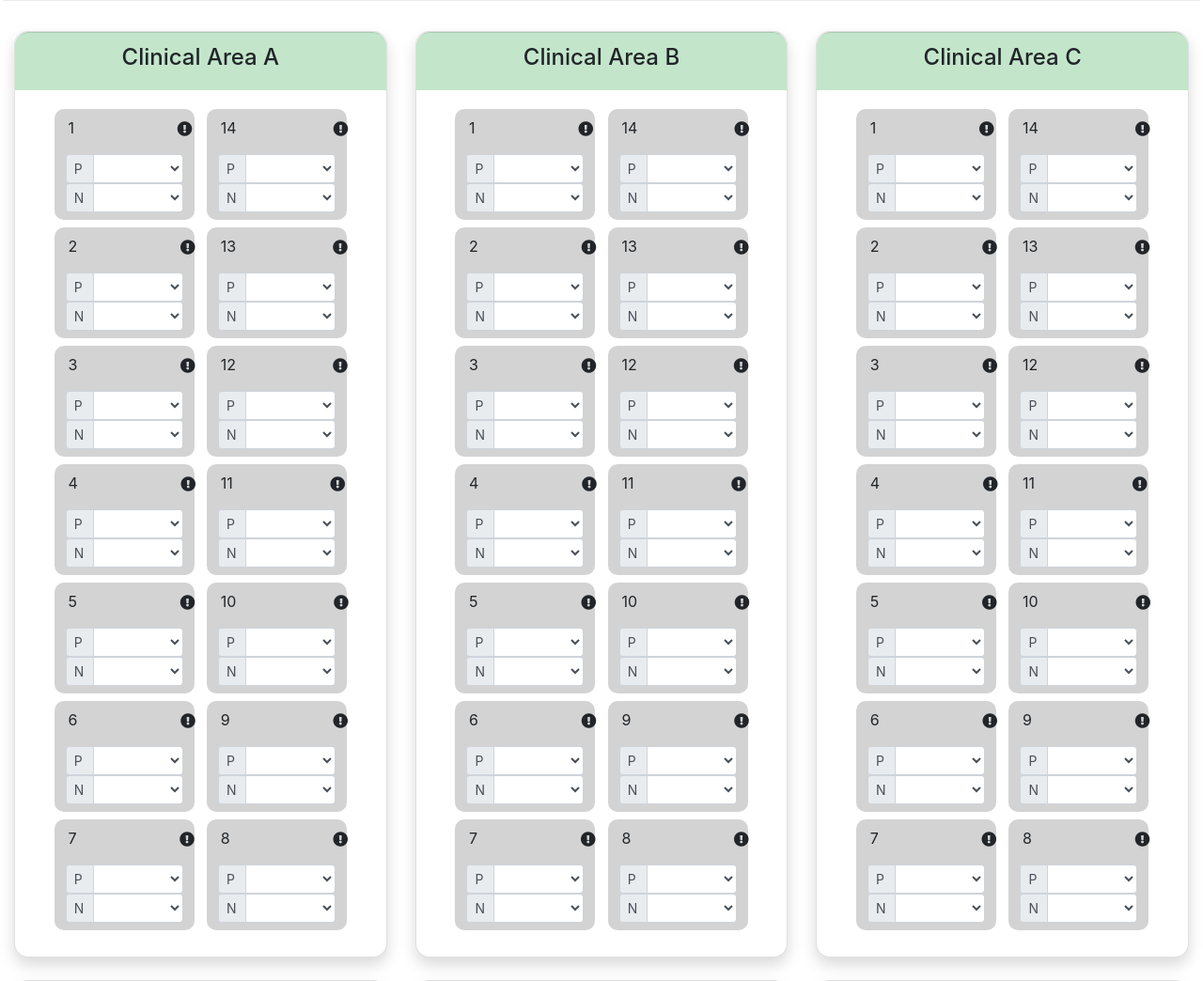
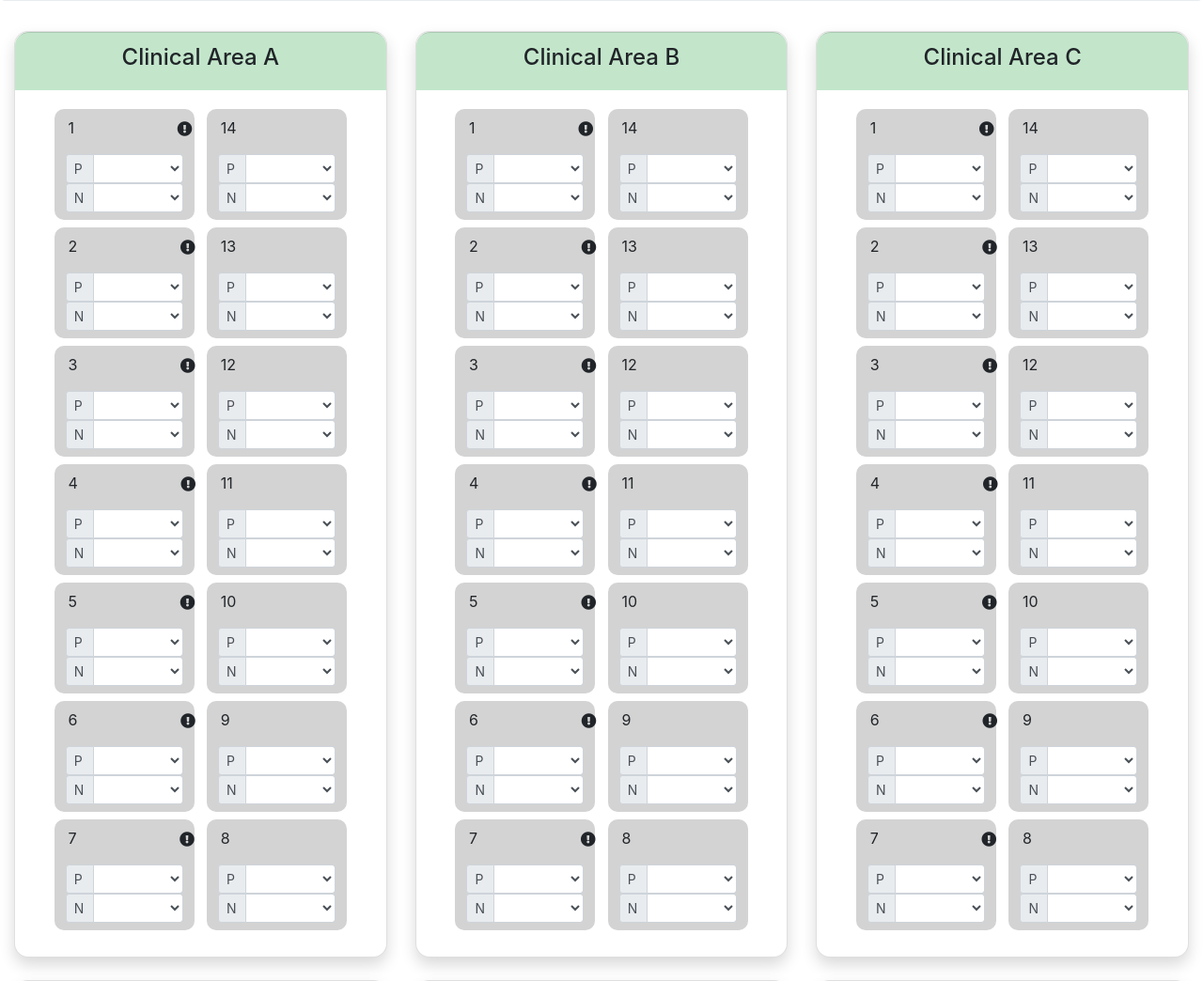
Before and after one commit to jho53/smart-roster-schedule, a Flask app: page /currentPNSheet in a window 1280 px wide. Shown: the part 367-1411 px from the top of the page at 94% size. Run offline with Flask 2, Linux system fonts and the light colour scheme; the visitor is signed in with stand-in values (Sample User, id 1); data that the repository does not hold is empty; some libraries are stand-ins or nearby versions.

Commit message:
Update cur_pnSheet_blank.html

```diff
--- a/code/templates/Assignment Sheets/cur_pnSheet_blank.html
+++ b/code/templates/Assignment Sheets/cur_pnSheet_blank.html
@@ -125,14 +125,6 @@
                     <div class="col-11 p-2 row mb-2" style="background-color: lightgrey; border-radius: 10px;"
                         id="pod-{{areas[area_iter.value]}}-bed-{{desc_loop + 8}}-view">
                         <p style="position: relative; left: 5%;">{{ desc_loop + 8 }}</p>
-                        <!--Icon Block-->
-                        {% if (desc_loop + 8) > 10 and (desc_loop + 8) != 11 %}
-                        <i class="fas fa-exclamation-circle" style="position: relative; left: 82.5%; top: 5%;"></i>
-                        {% elif (desc_loop + 8) > 9 %}
-                        <i class="fas fa-exclamation-circle" style="position: relative; left: 83%; top: 5%;"></i>
-                        {% else %}
-                        <i class="fas fa-exclamation-circle" style="position: relative; left: 87.5%; top: 5%;"></i>
-                        {% endif %}
                         <!--Patient Dropdown-->
                         <div class="input-group input-group-sm px-1">
                             <div class="input-group-prepend">
```
